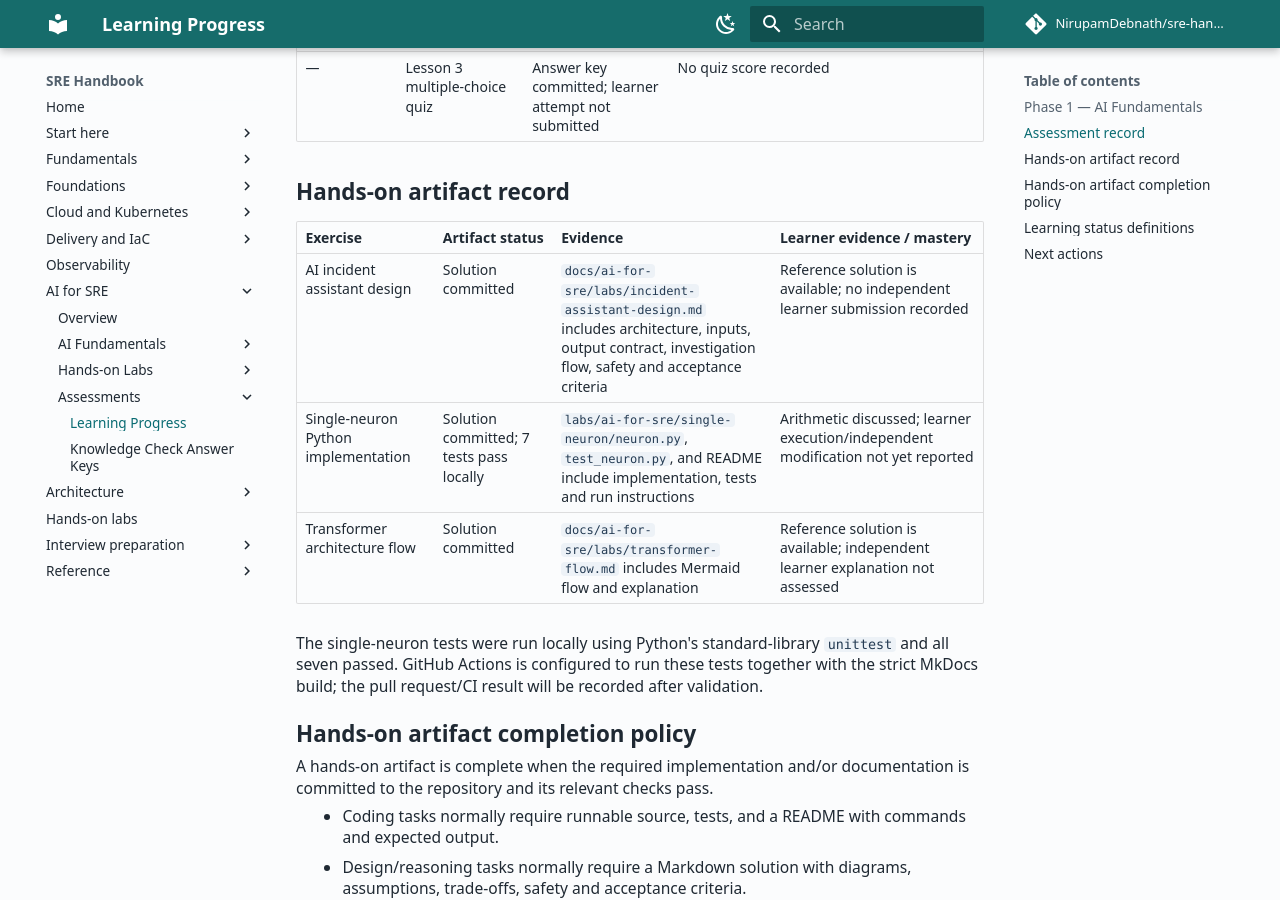
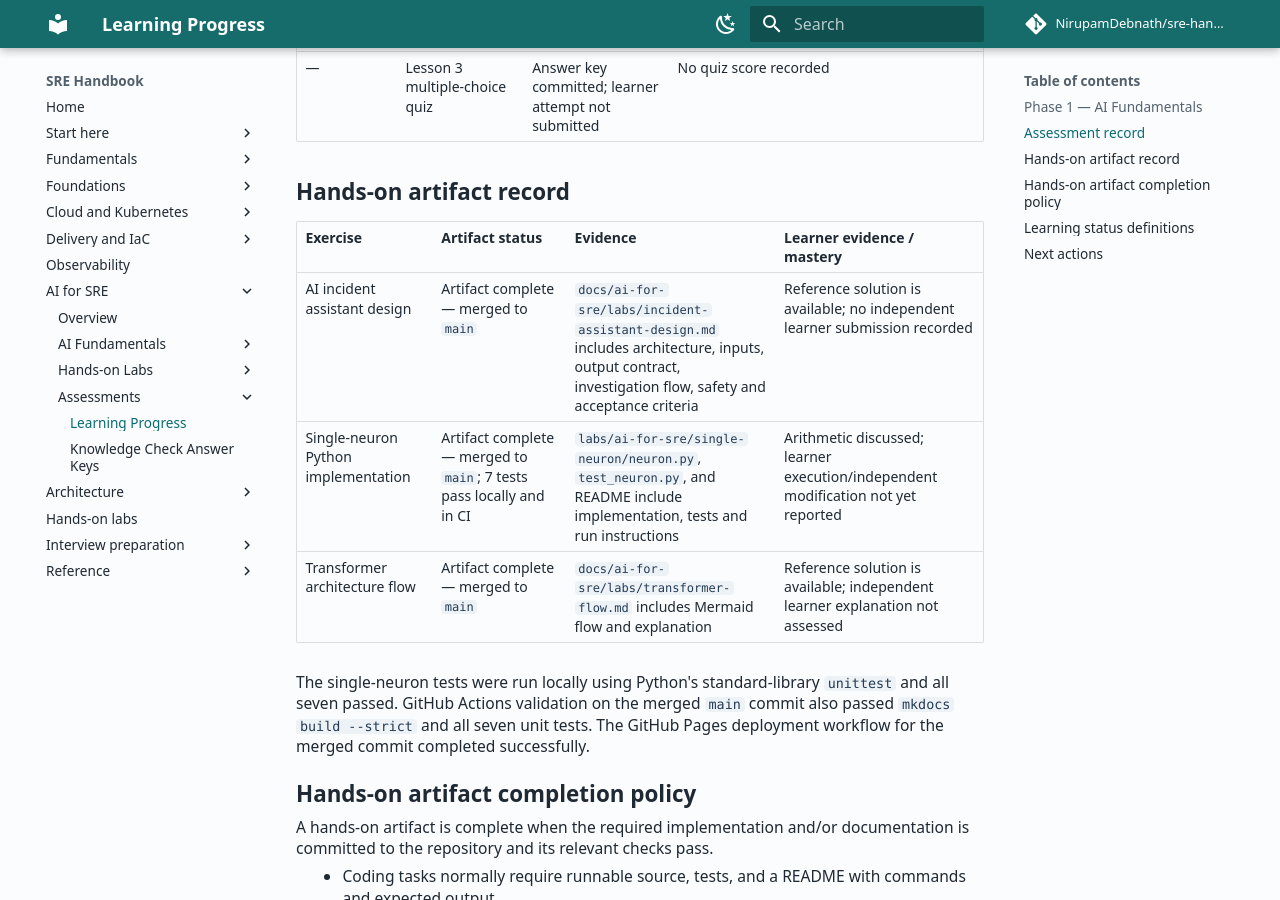
Before and after one commit to NirupamDebnath/sre-handbook, an MkDocs documentation site: the page built from docs/ai-for-sre/assessments/progress.md, in a window 1280 px wide and 900 px high, scrolled down 1743 px. Built offline with MkDocs 1.6.1 and Material for MkDocs 9.7.7, drawn with Linux system fonts in a browser that asks for light colours; comment, search, counter and statistics services are not loaded.

Commit message:
Record AI lab CI validation evidence
Update progress tracker with merged artifact status and successful CI evidence.

```diff
--- a/docs/ai-for-sre/assessments/progress.md
+++ b/docs/ai-for-sre/assessments/progress.md
@@ -38,11 +38,11 @@ This tracker records lesson understanding, assessment attempts and GitHub soluti
 
 | Exercise | Artifact status | Evidence | Learner evidence / mastery |
 | --- | --- | --- | --- |
-| AI incident assistant design | Solution committed | `docs/ai-for-sre/labs/incident-assistant-design.md` includes architecture, inputs, output contract, investigation flow, safety and acceptance criteria | Reference solution is available; no independent learner submission recorded |
-| Single-neuron Python implementation | Solution committed; 7 tests pass locally | `labs/ai-for-sre/single-neuron/neuron.py`, `test_neuron.py`, and README include implementation, tests and run instructions | Arithmetic discussed; learner execution/independent modification not yet reported |
-| Transformer architecture flow | Solution committed | `docs/ai-for-sre/labs/transformer-flow.md` includes Mermaid flow and explanation | Reference solution is available; independent learner explanation not assessed |
+| AI incident assistant design | Artifact complete — merged to `main` | `docs/ai-for-sre/labs/incident-assistant-design.md` includes architecture, inputs, output contract, investigation flow, safety and acceptance criteria | Reference solution is available; no independent learner submission recorded |
+| Single-neuron Python implementation | Artifact complete — merged to `main`; 7 tests pass locally and in CI | `labs/ai-for-sre/single-neuron/neuron.py`, `test_neuron.py`, and README include implementation, tests and run instructions | Arithmetic discussed; learner execution/independent modification not yet reported |
+| Transformer architecture flow | Artifact complete — merged to `main` | `docs/ai-for-sre/labs/transformer-flow.md` includes Mermaid flow and explanation | Reference solution is available; independent learner explanation not assessed |
 
-The single-neuron tests were run locally using Python's standard-library `unittest` and all seven passed. GitHub Actions is configured to run these tests together with the strict MkDocs build; the pull request/CI result will be recorded after validation.
+The single-neuron tests were run locally using Python's standard-library `unittest` and all seven passed. GitHub Actions validation on the merged `main` commit also passed `mkdocs build --strict` and all seven unit tests. The GitHub Pages deployment workflow for the merged commit completed successfully.
 
 ## Hands-on artifact completion policy
 
```
